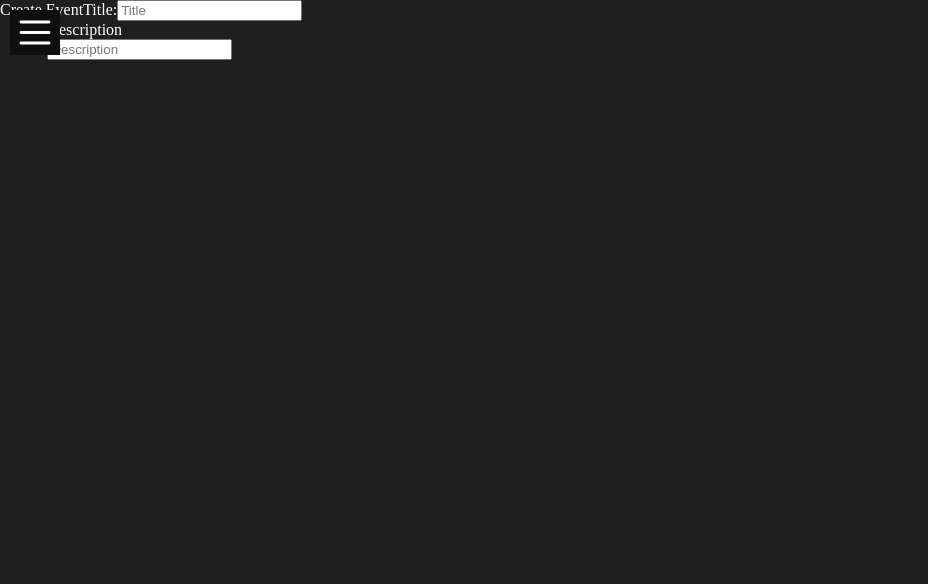
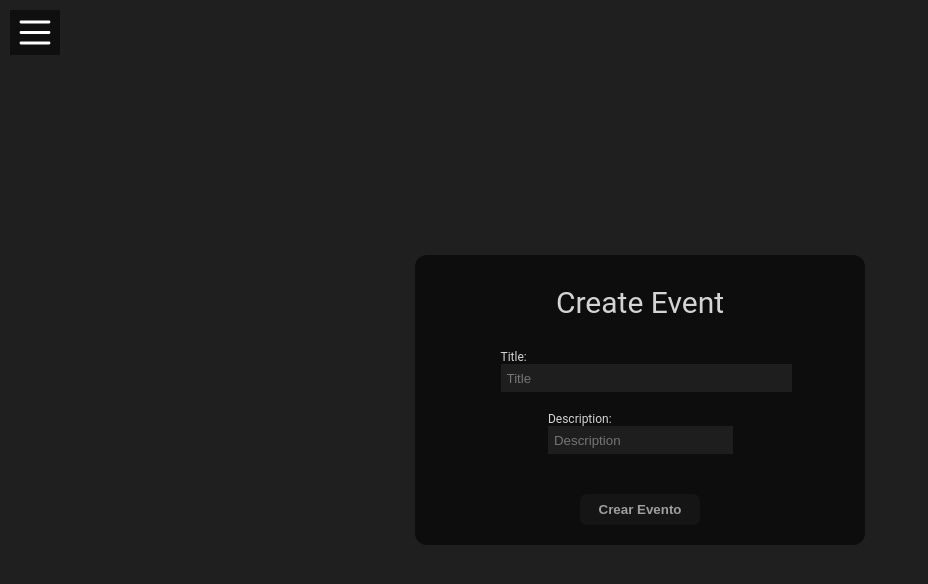
Before and after one commit to MarioAlva/EA-Backoffice, an Angular app: page /create-event in a window 1280 px wide. Shown: the top 584 px of the page, without its empty margins (0-928 px from the left). Built offline with nearby package versions, Linux system fonts and the light colour scheme.

Commit message:
CreateEvent v1.1

```diff
--- a/src/app/create-event/create-event.component.css
+++ b/src/app/create-event/create-event.component.css
@@ -0,0 +1,67 @@
+.create-event-container{
+    width: 100%;
+    height: 100%;
+	display: flex;
+    justify-content: center;
+    align-items: center;
+    transition: 1s;
+}
+.create-event{
+    position: absolute;
+    width: 350px;
+	max-width: 90vw;
+    height: auto;
+	padding: 30px 0 10px 0;
+	border-radius: 12px;
+	background-color: #0D0D0D;
+	display: flex;
+	flex-direction: column;
+	align-items: center;
+    transition: margin-right 1s, width 0s;
+}
+input{
+	background-color: #1E1E1E;
+	width: 100%;
+	height: 28px;
+	color: #9B9B9B;
+	padding: 0 6px;
+	border: none;
+	position: relative;
+}
+label{
+	width: 62%;
+	color: #D4D4D4;
+	font-size: 12px;
+	font-family: 'Roboto', sans-serif;
+}
+:focus{
+	outline: 1px solid #9B9B9B;
+}
+.create-event-header{
+	font-family: 'Roboto', sans-serif;
+	font-size: 30px;
+	color: #D4D4D4;
+	margin-bottom: 30px;
+}
+.create-event-button{
+	background-color: #151515;
+	color: #9F9F9F;
+	border-radius: 7px;
+	width: 120px;
+	max-width: 50vw;
+	border: none;
+	margin-top: 20px;
+	padding: 8px 0;
+	cursor: pointer;
+}
+.create-event-button:hover{
+	background-color: #1E1E1E;
+}
+
+.create-event-button:active{
+	background-color: #0D0D0D;
+}
+
+.create-event-button:focus{
+	outline: 1px solid #9B9B9B;
+}
--- a/src/app/create-event/create-event.component.html
+++ b/src/app/create-event/create-event.component.html
@@ -7,9 +7,12 @@
         </div>
         <div style="width: 62%; display: inline-flex; justify-content: center; margin-bottom: 20px;">
             <div style="margin-right: 4%; display: flex; flex-direction: column; width: 62%;">
-			<label style="width: 100%;">Description<input [style]="submitted && createEventForm.controls.description.errors ? 'outline: 1px solid #b30000;' : ''" formControlDescription="description" description="Description" [ngClass]="{ 'is-invalid': submitted && createEventForm.controls.description.errors }" type="text" placeholder="Description"></label>
-            <div style="width: 100%; margin-top: 3px; margin-bottom: -16.6px; margin-left: 10px;" *ngIf="submitted && createEventForm.controls.description.errors" class="validation-error">
+			<label style="width: 100%;">Description:<input [style]="submitted && createEventForm.controls.description.errors ? 'outline: 1px solid #b30000;' : ''" formControlDescription="description" description="Description" [ngClass]="{ 'is-invalid': submitted && createEventForm.controls.description.errors }" type="text" placeholder="Description"></label>
+            <div *ngIf="submitted && createEventForm.controls.description.errors" class="validation-error">
                 <div *ngIf="createEventForm.controls.description.errors.required">Is required</div>
             </div>
             </div>
 		</div>
+        <button class="create-event-button" (click)="sendCreateEvent()"><b>Crear Evento</b></button>
+    </form>
+</div>
--- a/src/app/create-event/create-event.component.ts
+++ b/src/app/create-event/create-event.component.ts
@@ -24,9 +24,9 @@ export class CreateEventComponent implements OnInit {
     this.createEventForm = this.formBuilder.group({
       title: ['', Validators.required],
       description: ['', Validators.required],
-      owner: ['', Validators.required],
-      date: ['', Validators.required],
-      location: ['', Validators.required],
+      //owner: ['', Validators.required],
+      //date: ['', Validators.required],
+      //location: ['', Validators.required],
     });
   }
   onSubmit() {
@@ -37,11 +37,11 @@ export class CreateEventComponent implements OnInit {
 		axios.post('http://localhost:5432/api/events/', {
 			title: this.createEventForm.value.title,
 			description: this.createEventForm.value.description,
-			owner: this.createEventForm.value.owner,
-			date: this.createEventForm.value.date,
-			location: this.createEventForm.value.location
+		//	owner: this.createEventForm.value.owner,
+		//	date: this.createEventForm.value.date,
+			//location: this.createEventForm.value.location
 		}).then((response) => {
-			environment.auth = response.data.token;
+			//environment.auth = response.data.token;
 			this._router.navigate(['/'])
       console.log("hellooo");
 		}).catch((error) => {
```
